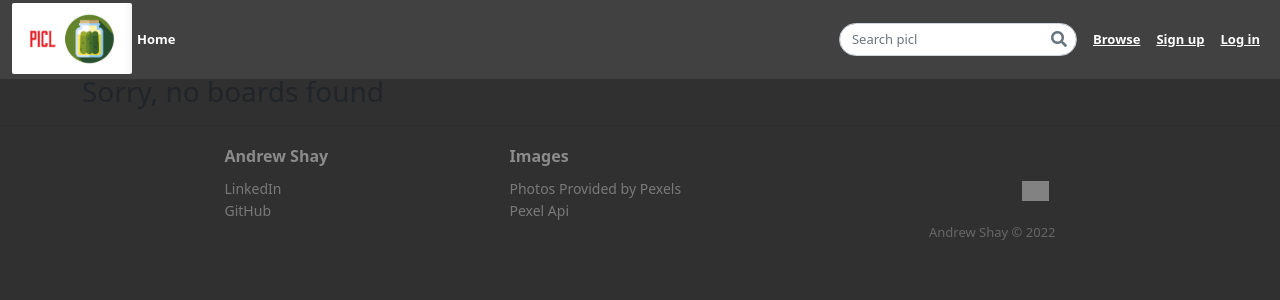
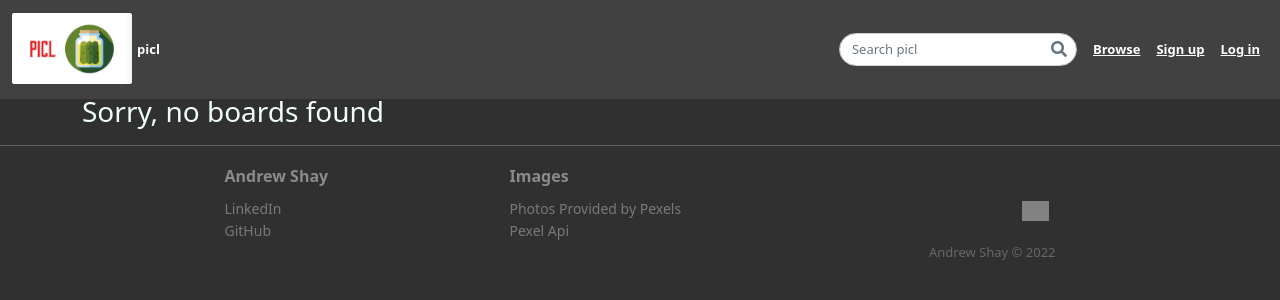
Before and after one commit to adshay18/Capstone-1, a Flask app: page /boards in a window 1280 px wide. Shown: the top 300 px of the page. Run offline with Flask 2, Linux system fonts and the light colour scheme; data that the repository does not hold is empty; some libraries are stand-ins or nearby versions; grey boxes are pictures that could not be loaded.

Commit message:
finalize navbar styling

```diff
--- a/static/stylesheets/app.css
+++ b/static/stylesheets/app.css
@@ -2,7 +2,7 @@
 
 .navbar {
 	background-color: rgb(65, 65, 65);
-	height: 80px;
+
 	border-bottom: 1px solid rgba(0, 0, 0, 0.25);
 	margin-bottom: 1rem;
 	position: fixed;
@@ -82,13 +82,11 @@ nav form.navbar-form {
 	box-shadow: none;
 	border: 2px solid #007bff;
 }
-
 /* change navbar on forms */
-
-/* .form > .navbar {
+.form > .navbar {
 	background-image: url("/static/images/nav-bg.png");
 	background-size: 100% 100%;
-} */
+}
 
 .form .navbar-header {
 	margin: 0 auto;
@@ -308,9 +306,22 @@ nav + .container {
 	background: rgba(255, 255, 255, 0.3);
 }
 
+/* Generic Styling */
+
 body {
-	padding-top: 75px;
+	padding-top: 95px;
 	background-color: rgb(48, 48, 48);
+	color: rgb(239, 255, 247);
+}
+
+.card {
+	color: black;
+}
+
+.home-header {
+	align-items: center;
+	text-align: center;
+	color: rgba(255, 255, 255, 0.3);
 }
 
 /* Footer styling */
--- a/templates/base.html
+++ b/templates/base.html
@@ -10,15 +10,17 @@
     <link rel="stylesheet" href="/static/stylesheets/app.css">
 </head>
 
-<nav class="navbar navbar-expand">
+<nav class="navbar navbar-expand-lg navbar-dark">
   <div class="container-fluid">
-    <div class="navbar-header">
     <a href="/" class="navbar-brand">
-        <img src="/static/images/picl_logo.png" alt="logo">
-        <span>Home</span>
+      <img src="static/images/picl_logo.png" alt="picl logo">
+      <span>picl</span>
     </a>
-    </div>
-    <ul class="nav navbar-nav navbar-right">
+    <button class="navbar-toggler" type="button" data-bs-toggle="collapse" data-bs-target="#navbarSupportedContent" aria-controls="navbarSupportedContent" aria-expanded="false" aria-label="Toggle navigation">
+      <span class="navbar-toggler-icon text-light"></span>
+    </button>
+    <div class="collapse navbar-collapse justify-content-end" id="navbarSupportedContent">
+      <ul class="nav navbar-nav">
         {% if request.endpoint != None %}
         <li>
           <form class="navbar-form navbar-right" action="/search">
@@ -44,6 +46,7 @@
         <li><a href="/logout">Log out</a></li>
         {% endif %}
       </ul>
+    </div>
   </div>
 </nav>
 <body class="{% block body_class %}{% endblock %}">
@@ -88,5 +91,8 @@
             </div>
         </footer>
     </div>
+
+    <!-- JavaScript Bundle with Popper -->
+<script src="https://cdn.jsdelivr.net/npm/bootstrap@5.1.3/dist/js/bootstrap.bundle.min.js" integrity="sha384-ka7Sk0Gln4gmtz2MlQnikT1wXgYsOg+OMhuP+IlRH9sENBO0LRn5q+8nbTov4+1p" crossorigin="anonymous"></script>
 </body>
 </html>
```
Also changed, not shown: templates/home.html (+5 -2 lines). Lines whose indentation alone changed are shown as unchanged.
